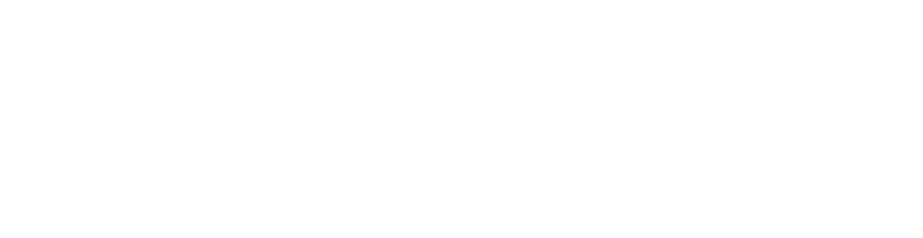
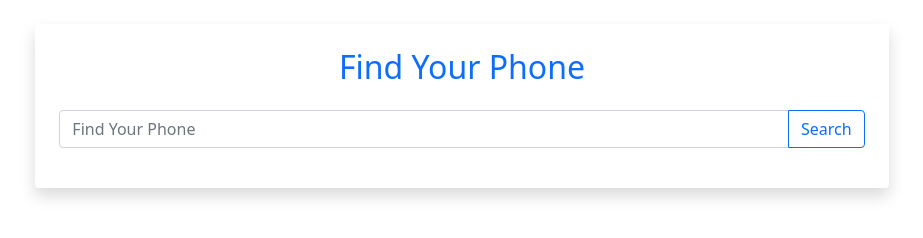
Before and after one commit to Sp-Tamim33/Phone-Finder, a plain HTML site: page index.html in a window 1280 px wide. Shown: the whole page, without its empty margins (178-1101 px from the left). Drawn offline with nearby package versions, Linux system fonts and the light colour scheme.

Commit message:
search design

```diff
--- a/index.html
+++ b/index.html
@@ -2,7 +2,7 @@
 <html lang="en">
 
 <head>
-  <title>Search Juice</title>
+  <title>Phone Finder</title>
   <!-- Required meta tags -->
   <meta charset="utf-8">
   <meta name="viewport" content="width=device-width, initial-scale=1, shrink-to-fit=no">
@@ -11,9 +11,27 @@
   <link rel="stylesheet" href="https://cdn.jsdelivr.net/npm/bootstrap@5.0.2/dist/css/bootstrap.min.css"
     integrity="sha384-EVSTQN3/azprG1Anm3QDgpJLIm9Nao0Yz1ztcQTwFspd3yD65VohhpuuCOmLASjC" crossorigin="anonymous">
   <link rel="shortcut icon" href="favicon-16x16.png" type="image/x-icon">
+  <link rel="stylesheet" href="css/style.css">
 </head>
 
 <body>
+
+  <!-- text and search bar  -->
+  <div class="row mx-auto mt-4">
+    <div class="col-md-2"></div>
+    <div class="col-md-8 p-4 rounded shadow">
+      <h2 class=" text-primary text-center">Find Your Phone </h2>
+      <div class="input-group mb-3 mt-4">
+        <input type="text" class="form-control" placeholder="Find Your Phone" aria-label="Recipient's username"
+          aria-describedby="button-addon2" id="search-input">
+        <button class="btn btn-outline-primary" type="button" id="button-addon2"
+          onclick="searchButton()">Search</button>
+      </div>
+    </div>
+    <div class="col-md-2"></div>
+  </div>
+
+
 
 
   <!-- Bootstrap JavaScript Libraries -->
```
Also changed, not shown: css/style.css (added).
